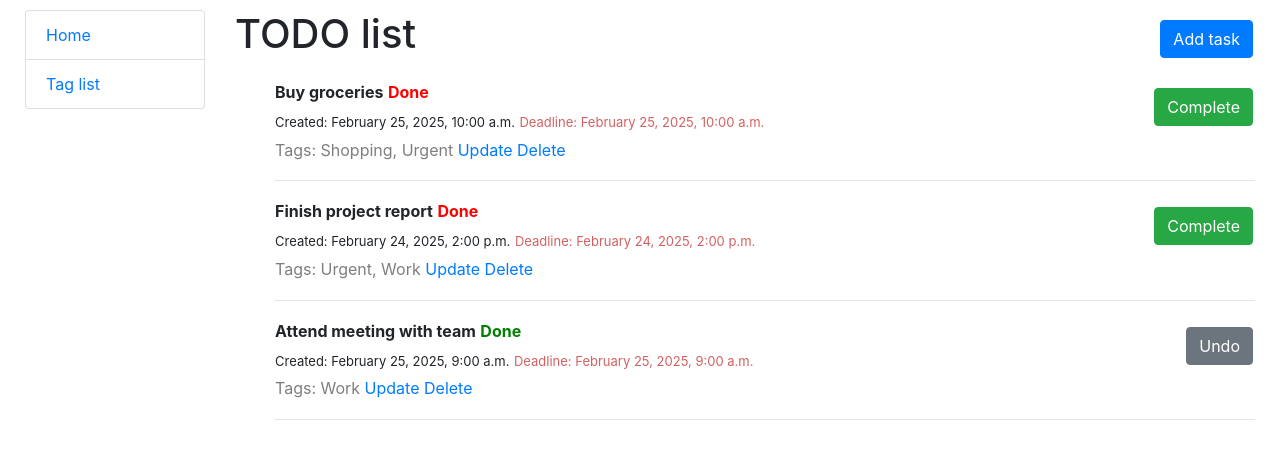
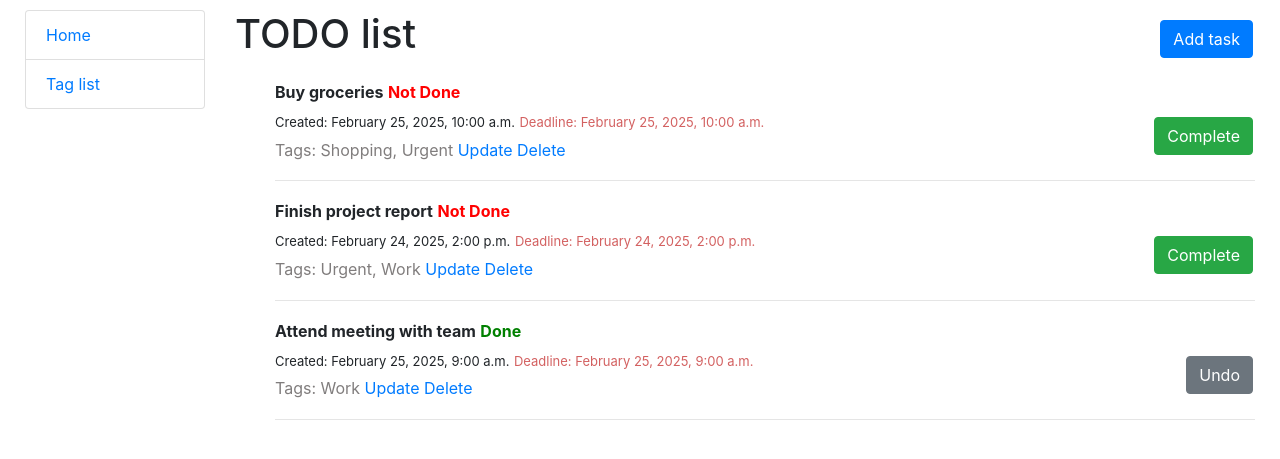
Before and after one commit to PVS1905/todo-list, a Django app: page / in a window 1280 px wide. Shown: the top 459 px of the page. Run offline with Django 5.2, Linux system fonts and the light colour scheme; data comes from the database, SQL or seed files in the repository.

Commit message:
Refactor toggle_assign_to_task to a class-based view

```diff
--- a/templates/todo/task_list.html
+++ b/templates/todo/task_list.html
@@ -15,18 +15,20 @@
           {% if task.is_done %}
             <span style="color: green"><strong>Done</strong></span>
           {% else %}
-            <span style="color: red"><strong>Done</strong></span>
+            <span style="color: red"><strong>Not Done</strong></span>
           {% endif %}
-          {% if task.is_done %}
-            <a href="{% url 'todo:toggle-task-assign' pk=task.id %}" class="btn btn-secondary link-to-page">
-              Undo
-            </a>
-          {% else %}
-            <a href="{% url 'todo:toggle-task-assign' pk=task.id %}" class="btn btn-success link-to-page">
-              Complete
-            </a>
-          {% endif %}
-          <br>
+          <form method="post" action="{% url 'todo:toggle-task-assign' pk=task.id %}">
+              {% csrf_token %}
+                  {% if task.is_done %}
+                    <button type="submit" class="btn btn-secondary link-to-page" >
+                      Undo
+                    </button>
+                  {% else %}
+                    <button type="submit" class="btn btn-success link-to-page" >
+                      Complete
+                    </button>
+                  {% endif %}
+          </form>
           <span style="font-size: small">Created: {{ task.datetime|date:"F j, Y, g:i a" }}</span>
           {% if task.deadline %}
             <span style="color: #d36161; font-size: small">Deadline: {{ task.datetime|date:"F j, Y, g:i a" }}</span>
--- a/todo/urls.py
+++ b/todo/urls.py
@@ -5,11 +5,10 @@ from todo.views import (
     TaskDeleteView,
     TaskCreateView,
     TaskUpdateView,
-    toggle_assign_to_task,
     TagListView,
     TagCreateView,
     TagDeleteView,
-    TagUpdateView,
+    TagUpdateView, ToggleAssignDetailView,
 )
 
 urlpatterns = [
@@ -36,7 +35,7 @@ urlpatterns = [
          ),
     path(
         "task/<int:pk>/toggle-assign/",
-        toggle_assign_to_task,
+        ToggleAssignDetailView.as_view(),
         name="toggle-task-assign",
     ),
 
--- a/todo/views.py
+++ b/todo/views.py
@@ -1,7 +1,7 @@
 from django.forms import DateTimeInput
 from django.http import HttpResponseRedirect
 from django.urls import reverse_lazy
-from django.views import generic
+from django.views import generic, View
 from todo.models import Task, Tag
 
 
@@ -64,8 +64,10 @@ class TagDeleteView(generic.DeleteView):
     success_url = reverse_lazy("todo:tag-list")
 
 
-def toggle_assign_to_task(request, pk):
-    task = Task.objects.get(id=pk)
-    task.is_done = not task.is_done
-    task.save()
-    return HttpResponseRedirect(reverse_lazy("todo:task-list"))
+class ToggleAssignDetailView(generic.DetailView):
+    @staticmethod
+    def post(request, pk, *args, **kwargs):
+        task = Task.objects.get(id=pk)
+        task.is_done = not task.is_done
+        task.save()
+        return HttpResponseRedirect(reverse_lazy("todo:task-list"))
```
Also changed, not shown: templates/includes/sidebar.html (line endings or trailing spaces), templates/todo/tag_list.html (line endings or trailing spaces).
